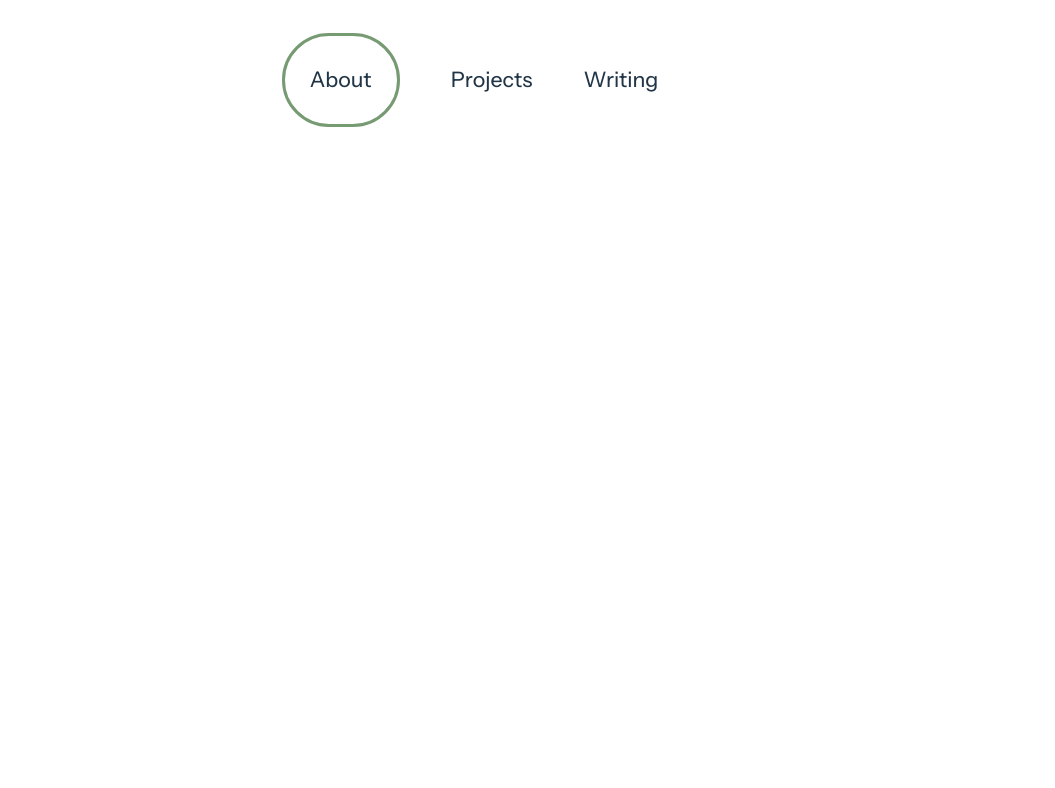
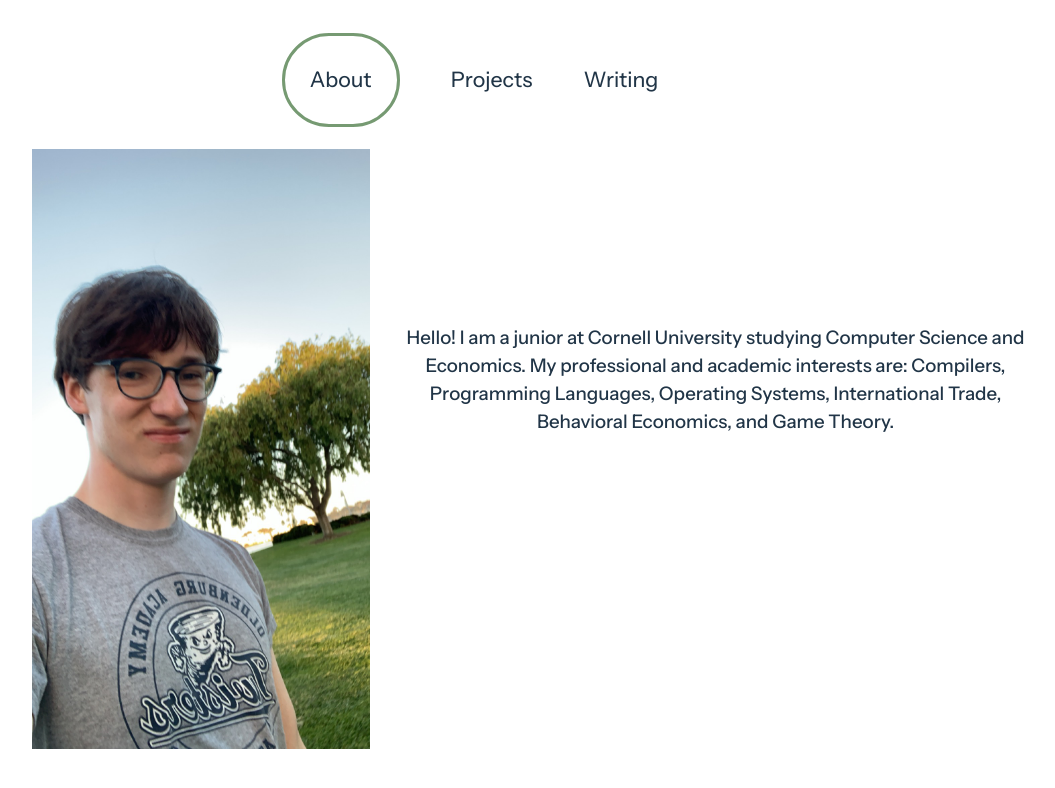
Before and after one commit to carsonwolber/carsonwolber.github.io, a React (Vite) app: page /about in a window 1280 px wide. Shown: the top 788 px of the page, without its empty margins (170-1225 px from the left). Built offline with nearby package versions, Linux system fonts and the light colour scheme.

Commit message:
format improvements

```diff
--- a/src/About.css
+++ b/src/About.css
@@ -6,3 +6,28 @@
   display: flex;
   justify-content: center;
 }
+
+
+.aboutPageContent {
+  display: flex;
+  flex-direction: row;
+  align-items: center;
+  margin-top: 10vh;
+}
+
+
+.aboutPageContent h3 {
+  font-weight: 500;
+}
+
+.portrait img {
+  height: 600px;
+  margin-top: 3vh;
+  margin-left: 10vw;
+}
+
+.aboutMainTxt {
+  margin-left: 2vw;
+  width: 50vw;
+  margin-top: -15vh;
+}
--- a/src/About.jsx
+++ b/src/About.jsx
@@ -8,6 +8,24 @@ function About() {
       <div className='navbar'>
         <Navbar curr='About' />
       </div>
+
+      <div className='aboutPageContent'>
+        <div className='portrait'>
+          <img src='/portrait.JPG' />
+        </div>
+        <div className='aboutMainTxt'>
+          <h3>
+            Hello! I am a junior at Cornell University studying Computer Science and
+            Economics. My professional and academic interests are: Compilers, Programming Languages, Operating Systems,
+            International Trade, Behavioral Economics, and Game Theory.
+          </h3>
+        </div>
+        <div className='addAboutTxt'>
+
+        </div>
+
+
+      </div>
     </>)
 }
 
```
Also changed, not shown: public/portrait.JPG (renamed from src/assets/portrait.JPG).
